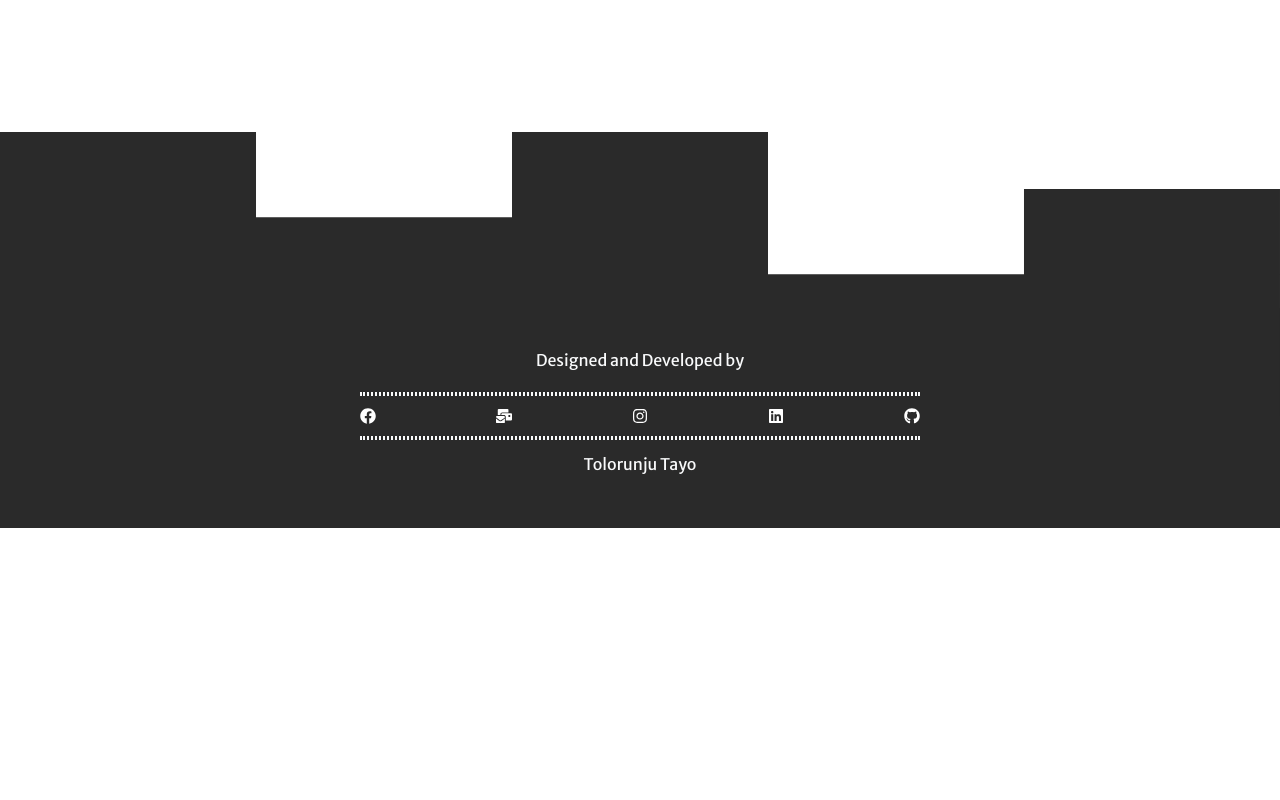
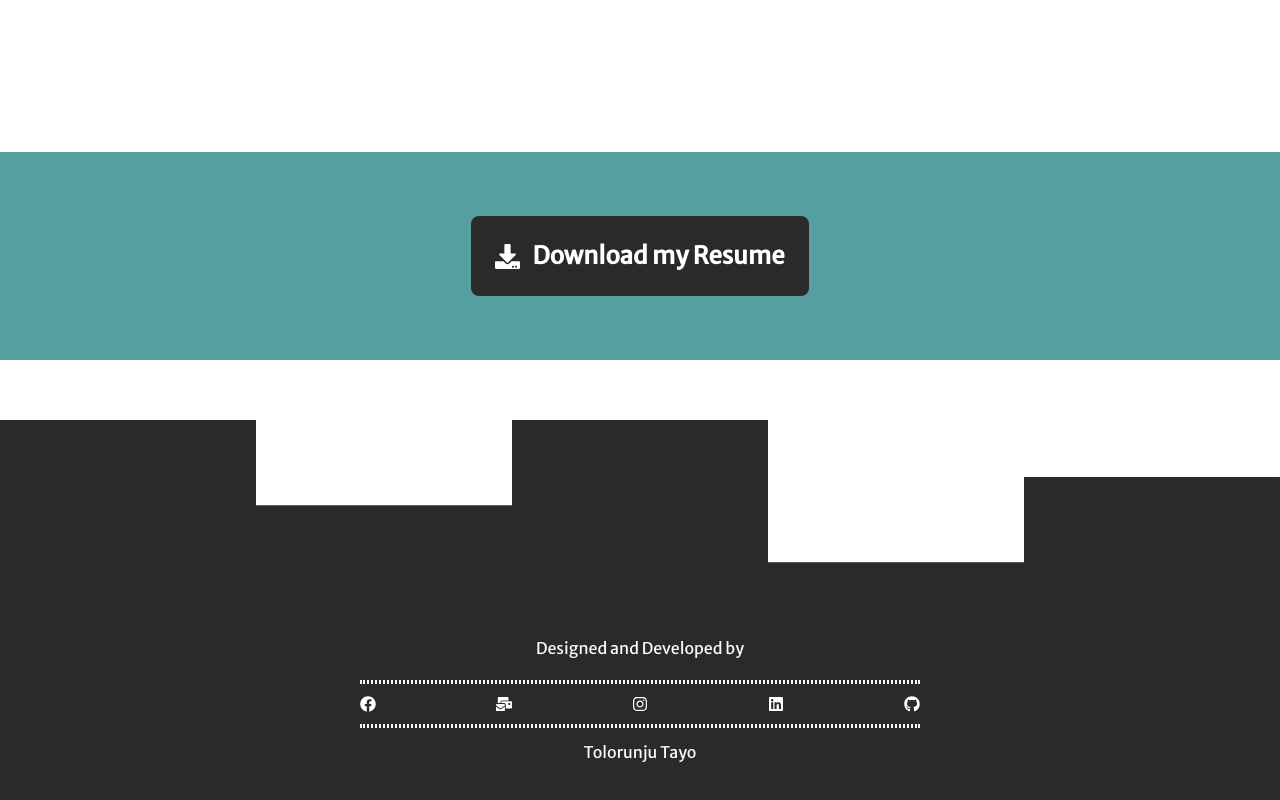
Before and after one commit to jaycee-cpu93/aboutme, a React (Create React App) app: page /#/ in a window 1280 px wide. Shown: the part 3815-4615 px from the top of the page. Before the commit the page ends 4343 px from the top, so only its background shows below. Built offline with nearby package versions, Linux system fonts and the light colour scheme; no server answers.

Commit message:
added my cv on the homepage file

```diff
--- a/src/pages/Homepage.js
+++ b/src/pages/Homepage.js
@@ -1,5 +1,5 @@
 import React, { useEffect } from "react";
-import { FaCss3, FaHtml5, FaJsSquare, FaReact } from "react-icons/fa";
+import { FaCss3, FaHtml5, FaJsSquare, FaReact, FaDownload} from "react-icons/fa";
 import Layout from "../components/Layout";
 import AOS from "aos";
 AOS.init({
@@ -175,6 +175,15 @@ const Homepage = () => {
             </h1>
           </div>
         </div>
+        {/* a div to show a download button for resume */}
+        <div className="my-10 bg-primary flex justify-center items-center p-16">
+          <a href="assets/Resume-Tolorunju-Tayo_J.pdf" download>
+              <div className="flex justify-center items-center flex-row bg-theme rounded-lg p-6 hover:text-primary text-white">
+                  <FaDownload  size={25} className=""/>
+                  <h2 className=" ml-3 font-bold text-2xl" >Download my Resume</h2>
+              </div>
+            </a>
+          </div>
       </div>
     </Layout>
   );
```
Also changed, not shown: 2 other files (tests, documents, lock files or other folders).
